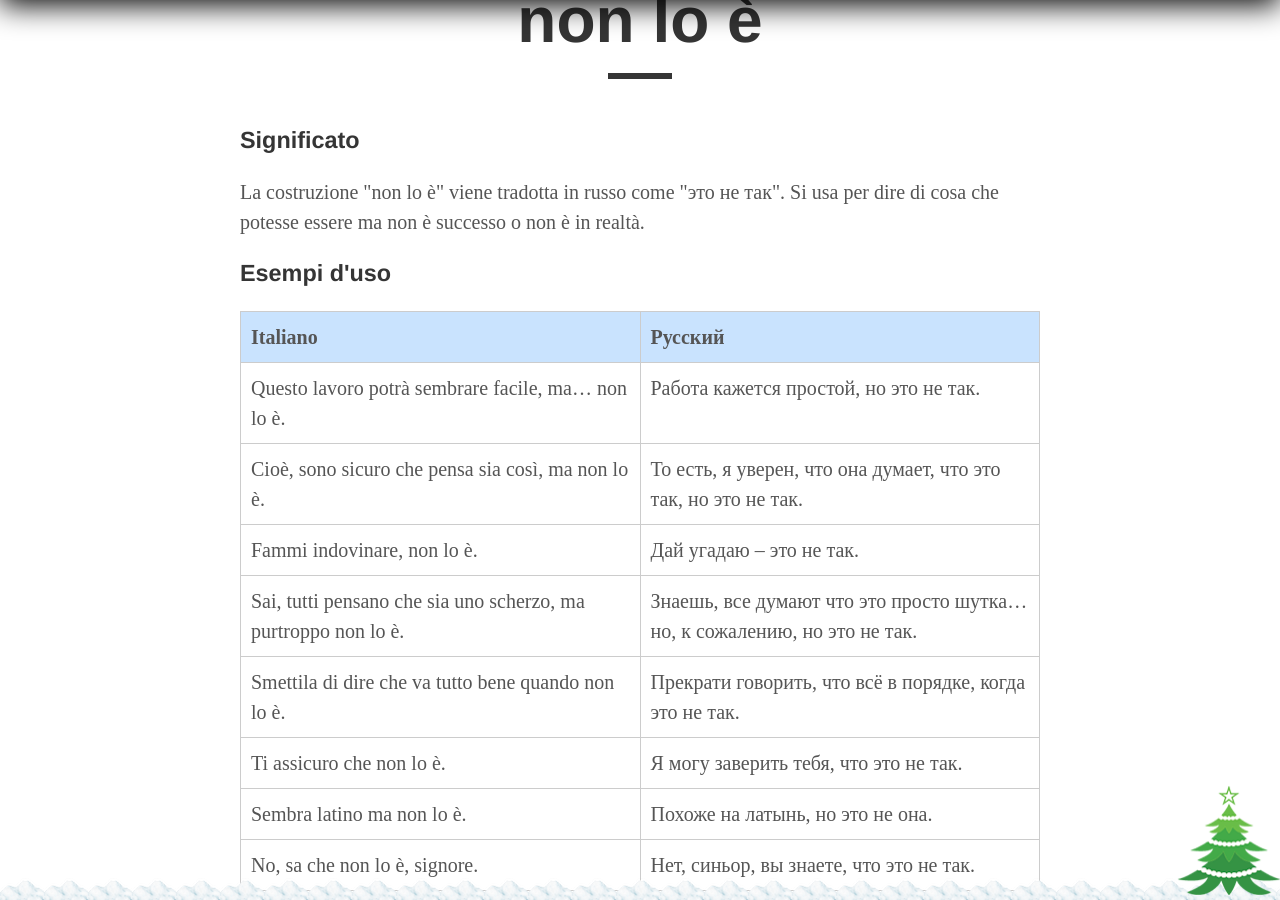
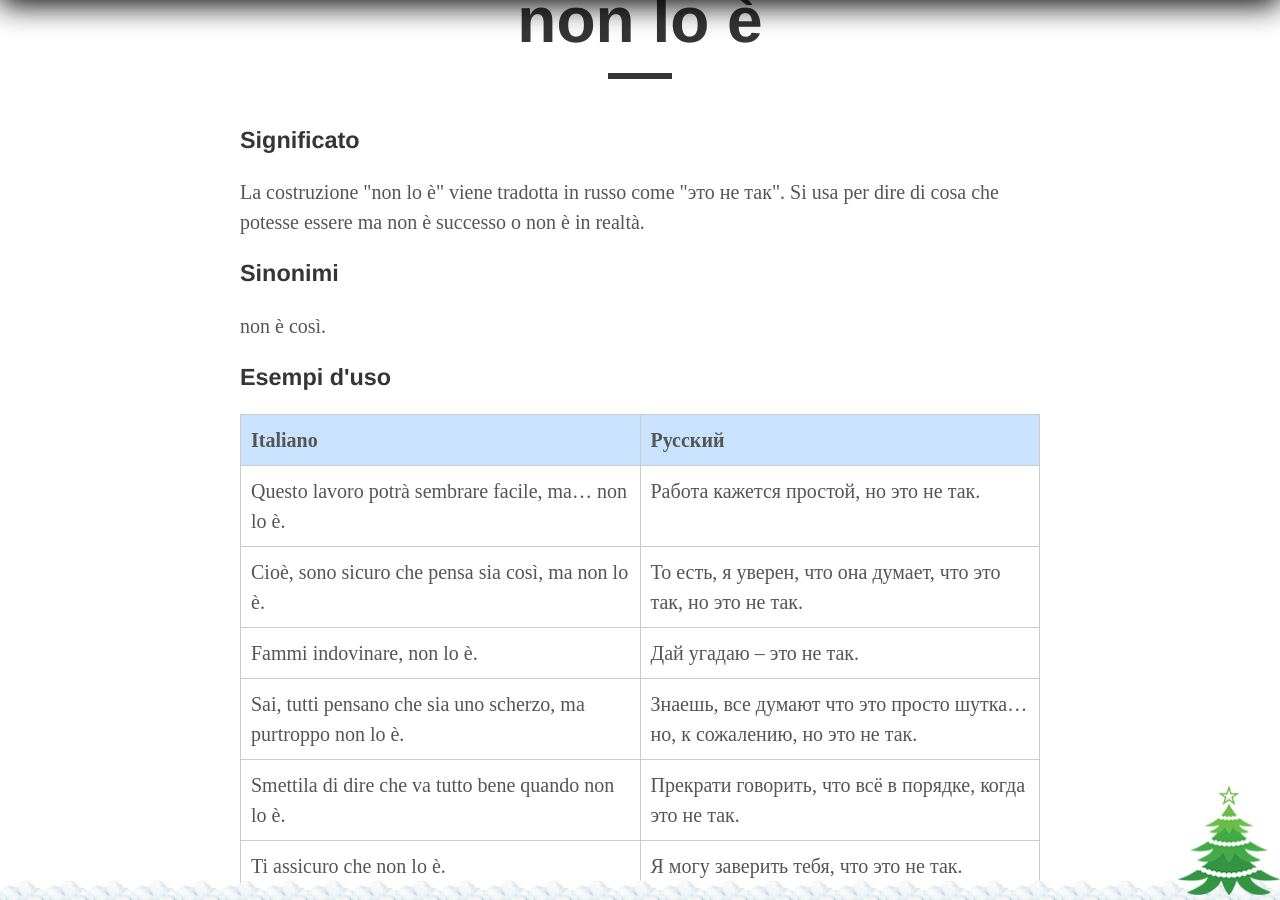
Before and after one commit to postolny/postolny.github.io, a Jekyll site: the page built from _posts/2021-07-01-non-lo-e.md, in a window 1280 px wide and 900 px high, scrolled down 527 px. Built offline with Jekyll 4.4.1, drawn with Linux system fonts in a browser that asks for light colours.

Commit message:
Add files via upload

```diff
--- a/_posts/2021-07-01-non-lo-e.md
+++ b/_posts/2021-07-01-non-lo-e.md
@@ -11,6 +11,10 @@ tags:
 ### Significato
 
 La costruzione "non lo è" viene tradotta in russo come "это не так". Si usa per dire di cosa che potesse essere ma non è successo o non è in realtà.
+
+### Sinonimi
+
+non è così.
 
 ### Esempi d'uso
 
```
